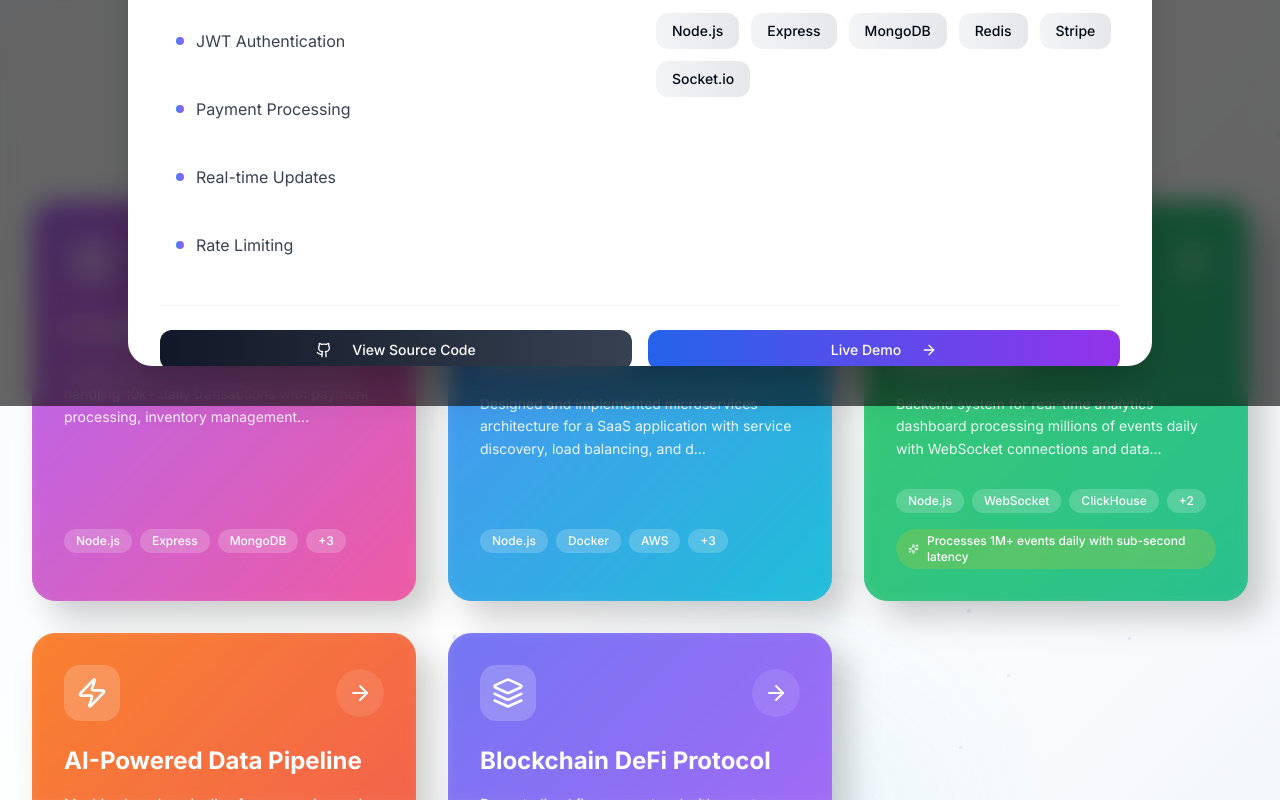
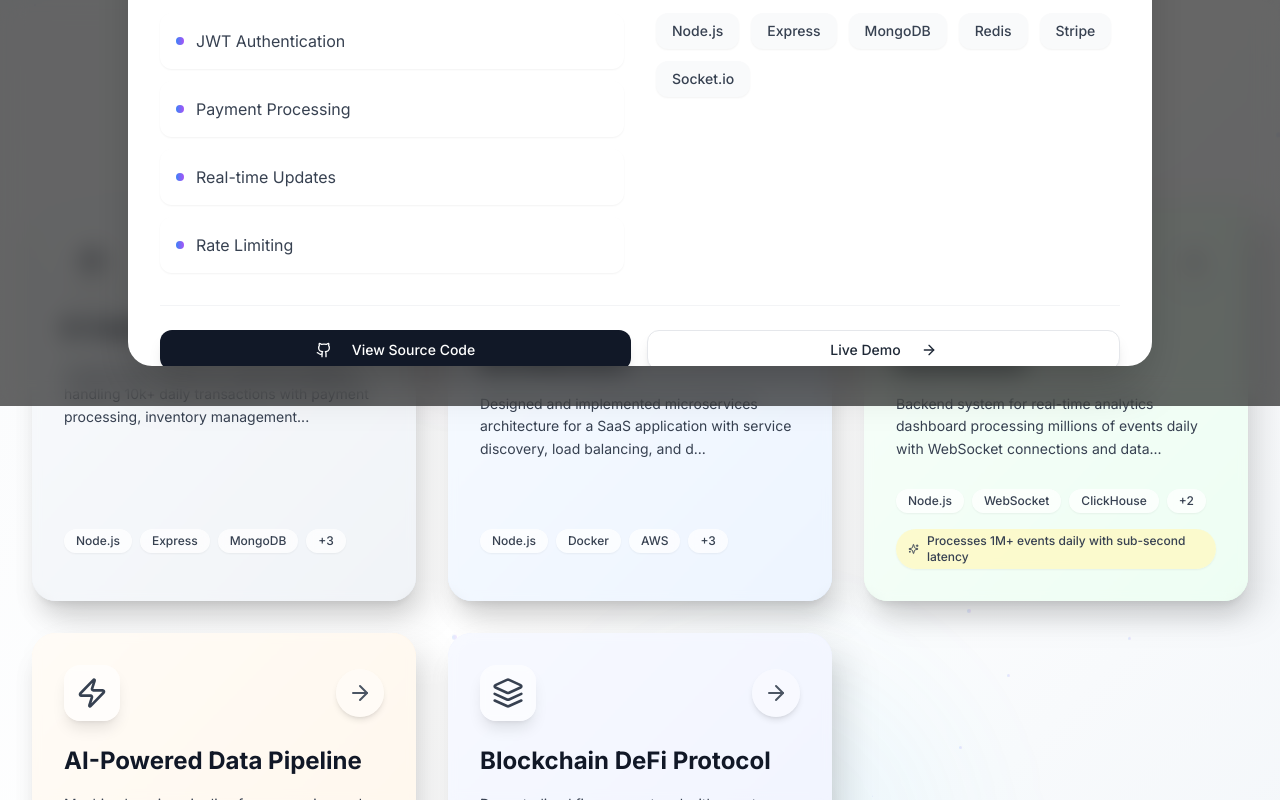
Before and after one commit to Dhruvkakadiya1911/refined-node-profile, a React (Vite) app: page / in a window 1280 px wide. Both pictures are taken after a click on the element 224 px from the left and 3246 px from the top of the page. Shown: the part 2846-3646 px from the top of the page. Built offline with nearby package versions, Linux system fonts and the light colour scheme.

Commit message:
Refactor: Reduce color usage and add shadows
Reduced excessive color usage and added light colors and shadows to blocks and popups.

```diff
--- a/src/components/ProjectsSection.tsx
+++ b/src/components/ProjectsSection.tsx
@@ -1,4 +1,3 @@
-
 import { useState, useEffect, useRef } from 'react';
 import { Button } from '@/components/ui/button';
 import { ArrowRight, Github, X, Zap, Sparkles, Layers } from 'lucide-react';
@@ -33,7 +32,7 @@ const ProjectsSection = () => {
       description: 'Scalable REST API for e-commerce platform handling 10k+ daily transactions with payment processing, inventory management, and real-time notifications.',
       technologies: ['Node.js', 'Express', 'MongoDB', 'Redis', 'Stripe', 'Socket.io'],
       features: ['JWT Authentication', 'Payment Processing', 'Real-time Updates', 'Rate Limiting'],
-      color: 'from-purple-500 to-pink-500',
+      color: 'from-slate-100 to-slate-200',
       icon: Zap,
     },
     {
@@ -42,7 +41,7 @@ const ProjectsSection = () => {
       description: 'Designed and implemented microservices architecture for a SaaS application with service discovery, load balancing, and distributed logging.',
       technologies: ['Node.js', 'Docker', 'AWS', 'PostgreSQL', 'RabbitMQ', 'Nginx'],
       features: ['Service Discovery', 'Load Balancing', 'Message Queues', 'Health Monitoring'],
-      color: 'from-blue-500 to-cyan-500',
+      color: 'from-blue-50 to-blue-100',
       icon: Layers,
     },
     {
@@ -52,7 +51,7 @@ const ProjectsSection = () => {
       technologies: ['Node.js', 'WebSocket', 'ClickHouse', 'Redis', 'AWS Lambda'],
       features: ['Real-time Processing', 'Data Aggregation', 'Scalable WebSockets', 'Event Streaming'],
       impact: 'Processes 1M+ events daily with sub-second latency',
-      color: 'from-green-500 to-emerald-500',
+      color: 'from-green-50 to-green-100',
       icon: Sparkles,
     },
     {
@@ -61,7 +60,7 @@ const ProjectsSection = () => {
       description: 'Machine learning pipeline for processing and analyzing large datasets with automated feature extraction and model training.',
       technologies: ['Python', 'TensorFlow', 'Apache Kafka', 'Redis', 'Docker'],
       features: ['Automated ML', 'Feature Engineering', 'Model Deployment', 'Real-time Inference'],
-      color: 'from-orange-500 to-red-500',
+      color: 'from-orange-50 to-orange-100',
       icon: Zap,
     },
     {
@@ -70,7 +69,7 @@ const ProjectsSection = () => {
       description: 'Decentralized finance protocol with smart contracts for lending, borrowing, and yield farming on Ethereum blockchain.',
       technologies: ['Solidity', 'Web3.js', 'Hardhat', 'OpenZeppelin', 'IPFS'],
       features: ['Smart Contracts', 'Yield Farming', 'Liquidity Pools', 'Governance Token'],
-      color: 'from-indigo-500 to-purple-500',
+      color: 'from-indigo-50 to-indigo-100',
       icon: Layers,
     },
   ];
@@ -219,34 +218,34 @@ const ProjectsSection = () => {
                 onClick={() => handleProjectClick(project)}
               >
                 {/* Card Container */}
-                <div className="relative h-full min-h-[400px] rounded-3xl overflow-hidden transform transition-all duration-500 group-hover:scale-105 group-hover:-rotate-1">
-                  {/* Gradient Background */}
-                  <div className={`absolute inset-0 bg-gradient-to-br ${project.color} opacity-90`} />
+                <div className="relative h-full min-h-[400px] rounded-3xl overflow-hidden transform transition-all duration-500 group-hover:scale-105 group-hover:-rotate-1 bg-white shadow-xl group-hover:shadow-2xl">
+                  {/* Light Gradient Background */}
+                  <div className={`absolute inset-0 bg-gradient-to-br ${project.color}`} />
 
                   {/* Glass Overlay */}
-                  <div className="absolute inset-0 bg-white/10 backdrop-blur-sm" />
+                  <div className="absolute inset-0 bg-white/50 backdrop-blur-sm" />
 
                   {/* Hover Glow Effect */}
-                  <div className={`absolute inset-0 bg-gradient-to-br ${project.color} opacity-0 group-hover:opacity-30 transition-opacity duration-500 blur-xl`} />
+                  <div className={`absolute inset-0 bg-gradient-to-br ${project.color} opacity-0 group-hover:opacity-20 transition-opacity duration-500 blur-xl`} />
 
                   {/* Content */}
-                  <div className="relative h-full p-8 flex flex-col justify-between text-white">
+                  <div className="relative h-full p-8 flex flex-col justify-between text-gray-800">
                     {/* Header */}
                     <div>
                       <div className="flex items-center justify-between mb-6">
-                        <div className="p-3 bg-white/20 rounded-2xl backdrop-blur-sm transform transition-all duration-300 group-hover:scale-110 group-hover:rotate-12">
-                          <IconComponent className="w-8 h-8 text-white" />
+                        <div className="p-3 bg-white/60 shadow-lg rounded-2xl backdrop-blur-sm transform transition-all duration-300 group-hover:scale-110 group-hover:rotate-12">
+                          <IconComponent className="w-8 h-8 text-gray-700" />
                         </div>
-                        <div className="w-12 h-12 bg-white/10 rounded-full flex items-center justify-center transform transition-all duration-500 group-hover:rotate-180">
-                          <ArrowRight className="w-6 h-6" />
+                        <div className="w-12 h-12 bg-white/40 shadow-md rounded-full flex items-center justify-center transform transition-all duration-500 group-hover:rotate-180">
+                          <ArrowRight className="w-6 h-6 text-gray-600" />
                         </div>
                       </div>
 
-                      <h3 className="text-2xl font-bold mb-4 transform transition-all duration-300 group-hover:translate-x-2">
+                      <h3 className="text-2xl font-bold mb-4 transform transition-all duration-300 group-hover:translate-x-2 text-gray-900">
                         {project.title}
                       </h3>
 
-                      <p className="text-white/90 text-sm leading-relaxed mb-6 transform transition-all duration-300 group-hover:translate-x-1">
+                      <p className="text-gray-700 text-sm leading-relaxed mb-6 transform transition-all duration-300 group-hover:translate-x-1">
                         {project.description.substring(0, 120)}...
                       </p>
                     </div>
@@ -257,14 +256,14 @@ const ProjectsSection = () => {
                         {project.technologies.slice(0, 3).map((tech, techIndex) => (
                           <span
                             key={tech}
-                            className="px-3 py-1 bg-white/20 backdrop-blur-sm rounded-full text-xs font-medium transform transition-all duration-300 hover:scale-110 hover:bg-white/30"
+                            className="px-3 py-1 bg-white/70 shadow-sm backdrop-blur-sm rounded-full text-xs font-medium transform transition-all duration-300 hover:scale-110 hover:bg-white/80 text-gray-700"
                             style={{ transitionDelay: `${techIndex * 0.1}s` }}
                           >
                             {tech}
                           </span>
                         ))}
                         {project.technologies.length > 3 && (
-                          <span className="px-3 py-1 bg-white/20 backdrop-blur-sm rounded-full text-xs font-medium">
+                          <span className="px-3 py-1 bg-white/70 shadow-sm backdrop-blur-sm rounded-full text-xs font-medium text-gray-700">
                             +{project.technologies.length - 3}
                           </span>
                         )}
@@ -272,7 +271,7 @@ const ProjectsSection = () => {
 
                       {/* Impact Badge */}
                       {project.impact && (
-                        <div className="inline-flex items-center gap-2 px-3 py-1 bg-yellow-400/20 backdrop-blur-sm rounded-full text-xs font-medium">
+                        <div className="inline-flex items-center gap-2 px-3 py-1 bg-yellow-100/80 shadow-sm backdrop-blur-sm rounded-full text-xs font-medium text-gray-700">
                           <Sparkles className="w-3 h-3" />
                           {project.impact}
                         </div>
@@ -281,13 +280,13 @@ const ProjectsSection = () => {
                   </div>
 
                   {/* Animated Border */}
-                  <div className="absolute inset-0 rounded-3xl bg-gradient-to-r from-white/20 via-transparent to-white/20 opacity-0 group-hover:opacity-100 transition-opacity duration-500" style={{ padding: '2px' }}>
+                  <div className="absolute inset-0 rounded-3xl bg-gradient-to-r from-white/40 via-transparent to-white/40 opacity-0 group-hover:opacity-100 transition-opacity duration-500" style={{ padding: '2px' }}>
                     <div className="w-full h-full rounded-3xl bg-transparent" />
                   </div>
                 </div>
 
                 {/* 3D Shadow */}
-                <div className="absolute inset-0 bg-black/20 rounded-3xl transform translate-y-4 translate-x-4 -z-10 transition-all duration-500 group-hover:translate-y-8 group-hover:translate-x-8 blur-lg" />
+                <div className="absolute inset-0 bg-black/10 rounded-3xl transform translate-y-4 translate-x-4 -z-10 transition-all duration-500 group-hover:translate-y-8 group-hover:translate-x-8 blur-lg" />
               </div>
             );
           })}
@@ -299,12 +298,12 @@ const ProjectsSection = () => {
             <Button
               onClick={handleLoadMore}
               disabled={isLoading}
-              className="relative px-12 py-6 bg-gradient-to-r from-blue-600 to-purple-600 hover:from-blue-700 hover:to-purple-700 text-white font-semibold rounded-2xl transform transition-all duration-300 hover:scale-105 hover:-translate-y-1 shadow-2xl hover:shadow-blue-500/25 group overflow-hidden"
+              className="relative px-12 py-6 bg-white hover:bg-gray-50 text-gray-800 font-semibold rounded-2xl transform transition-all duration-300 hover:scale-105 hover:-translate-y-1 shadow-xl hover:shadow-2xl group overflow-hidden border border-gray-200"
             >
               <span className="relative z-10 flex items-center gap-3">
                 {isLoading ? (
                   <>
-                    <div className="w-5 h-5 border-2 border-white/20 border-t-white rounded-full animate-spin" />
+                    <div className="w-5 h-5 border-2 border-gray-300 border-t-gray-800 rounded-full animate-spin" />
                     Loading...
                   </>
                 ) : (
@@ -314,7 +313,7 @@ const ProjectsSection = () => {
                   </>
                 )}
               </span>
-              <div className="absolute inset-0 bg-gradient-to-r from-purple-600 to-pink-600 opacity-0 group-hover:opacity-100 transition-opacity duration-300" />
+              <div className="absolute inset-0 bg-gradient-to-r from-gray-50 to-gray-100 opacity-0 group-hover:opacity-100 transition-opacity duration-300" />
             </Button>
           </div>
         )}
@@ -336,22 +335,22 @@ const ProjectsSection = () => {
           >
             {/* Modal Header */}
             <div className={`relative h-48 bg-gradient-to-br ${selectedProject.color} rounded-t-3xl overflow-hidden`}>
-              <div className="absolute inset-0 bg-black/20" />
+              <div className="absolute inset-0 bg-white/20" />
               <button
                 onClick={handleCloseModal}
-                className="absolute top-6 right-6 p-3 rounded-full bg-white/20 backdrop-blur-sm hover:bg-white/30 transition-all duration-300 transform hover:scale-110 hover:rotate-90 group"
+                className="absolute top-6 right-6 p-3 rounded-full bg-white/80 shadow-lg backdrop-blur-sm hover:bg-white/90 transition-all duration-300 transform hover:scale-110 hover:rotate-90 group"
               >
-                <X className="w-6 h-6 text-white" />
+                <X className="w-6 h-6 text-gray-700" />
               </button>
 
-              <div className="absolute bottom-6 left-8 text-white">
+              <div className="absolute bottom-6 left-8 text-gray-800">
                 <div className="flex items-center gap-4 mb-4">
-                  <div className="p-4 bg-white/20 rounded-2xl backdrop-blur-sm">
-                    <selectedProject.icon className="w-10 h-10" />
+                  <div className="p-4 bg-white/80 shadow-lg rounded-2xl backdrop-blur-sm">
+                    <selectedProject.icon className="w-10 h-10 text-gray-700" />
                   </div>
                   <div>
-                    <h2 className="text-3xl font-bold">{selectedProject.title}</h2>
-                    <p className="text-white/90">Advanced Backend System</p>
+                    <h2 className="text-3xl font-bold text-gray-900">{selectedProject.title}</h2>
+                    <p className="text-gray-700">Advanced Backend System</p>
                   </div>
                 </div>
               </div>
@@ -365,7 +364,7 @@ const ProjectsSection = () => {
               <div className="grid md:grid-cols-2 gap-8 mb-8">
                 {/* Features */}
                 <div>
-                  <h3 className="font-bold text-xl mb-6 flex items-center gap-3">
+                  <h3 className="font-bold text-xl mb-6 flex items-center gap-3 text-gray-900">
                     <div className="w-2 h-2 bg-blue-500 rounded-full animate-pulse" />
                     Key Features
                   </h3>
@@ -373,7 +372,7 @@ const ProjectsSection = () => {
                     {selectedProject.features.map((feature: string, index: number) => (
                       <div
                         key={feature}
-                        className="flex items-center gap-3 p-4 rounded-xl hover:bg-gray-50 transition-all duration-300 transform hover:translate-x-2 group"
+                        className="flex items-center gap-3 p-4 rounded-xl hover:bg-gray-50 transition-all duration-300 transform hover:translate-x-2 group shadow-sm"
                         style={{ transitionDelay: `${index * 0.1}s` }}
                       >
                         <div className="w-2 h-2 bg-gradient-to-r from-blue-500 to-purple-500 rounded-full group-hover:scale-150 transition-transform duration-300" />
@@ -385,7 +384,7 @@ const ProjectsSection = () => {
 
                 {/* Technologies */}
                 <div>
-                  <h3 className="font-bold text-xl mb-6 flex items-center gap-3">
+                  <h3 className="font-bold text-xl mb-6 flex items-center gap-3 text-gray-900">
                     <div className="w-2 h-2 bg-purple-500 rounded-full animate-pulse" style={{ animationDelay: '0.5s' }} />
                     Technologies
                   </h3>
@@ -393,7 +392,7 @@ const ProjectsSection = () => {
                     {selectedProject.technologies.map((tech: string, index: number) => (
                       <span
                         key={tech}
-                        className="px-4 py-2 bg-gradient-to-r from-gray-100 to-gray-200 hover:from-blue-100 hover:to-purple-100 rounded-xl text-sm font-medium transition-all duration-300 transform hover:scale-110 hover:-rotate-1 cursor-default"
+                        className="px-4 py-2 bg-gray-50 hover:bg-gray-100 rounded-xl text-sm font-medium transition-all duration-300 transform hover:scale-110 hover:-rotate-1 cursor-default shadow-sm text-gray-700"
                         style={{ transitionDelay: `${index * 0.05}s` }}
                       >
                         {tech}
@@ -404,11 +403,11 @@ const ProjectsSection = () => {
               </div>
 
               <div className="flex gap-4 pt-6 border-t border-gray-100">
-                <Button className="flex-1 bg-gradient-to-r from-gray-900 to-gray-700 hover:from-gray-800 hover:to-gray-600 text-white py-4 rounded-xl transition-all duration-300 transform hover:scale-105 group">
+                <Button className="flex-1 bg-gray-900 hover:bg-gray-800 text-white py-4 rounded-xl transition-all duration-300 transform hover:scale-105 group shadow-lg">
                   <Github className="w-5 h-5 mr-3 transition-transform duration-300 group-hover:rotate-12" />
                   View Source Code
                 </Button>
-                <Button className="flex-1 bg-gradient-to-r from-blue-600 to-purple-600 hover:from-blue-700 hover:to-purple-700 text-white py-4 rounded-xl transition-all duration-300 transform hover:scale-105 group">
+                <Button className="flex-1 bg-white hover:bg-gray-50 text-gray-800 py-4 rounded-xl transition-all duration-300 transform hover:scale-105 group border border-gray-200 shadow-lg">
                   Live Demo
                   <ArrowRight className="w-5 h-5 ml-3 transition-transform duration-300 group-hover:translate-x-1" />
                 </Button>
```
